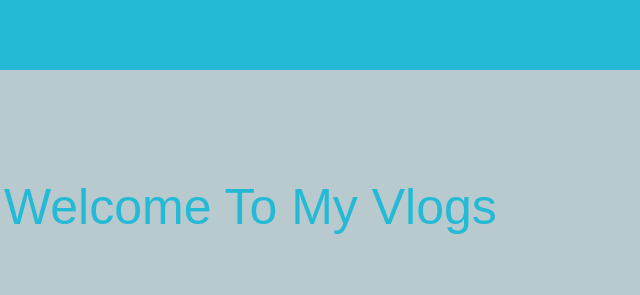
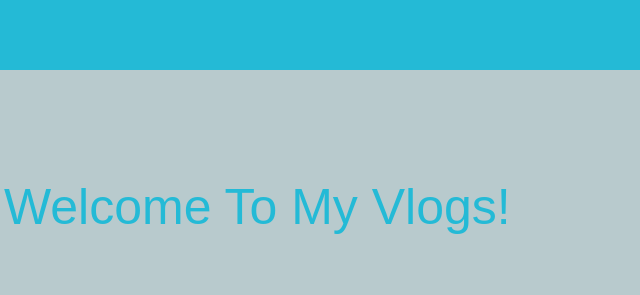
Before and after one commit to nishanttiwary49/Vlog_html, a plain HTML site: page index.html in a window 1280 px wide. Shown: the part 175-470 px from the top of the page, 496-1136 px from the left. Drawn offline with nearby package versions, Linux system fonts and the light colour scheme.

Commit message:
change the welcome text

```diff
--- a/index.html
+++ b/index.html
@@ -41,7 +41,7 @@
           </ul>
           </div>
         </div>
-        <div class="para">Welcome To My Vlogs</div>
+        <div class="para">Welcome To My Vlogs!</div>
       </div>
     </div>
   </body>
```
